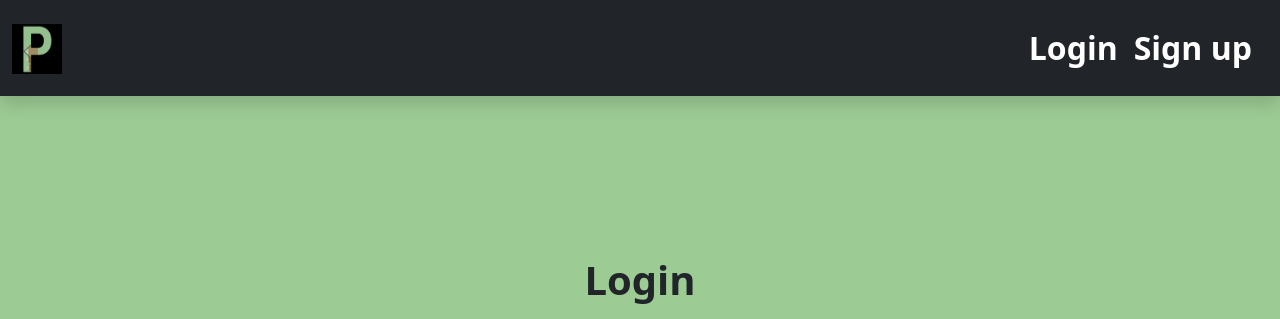
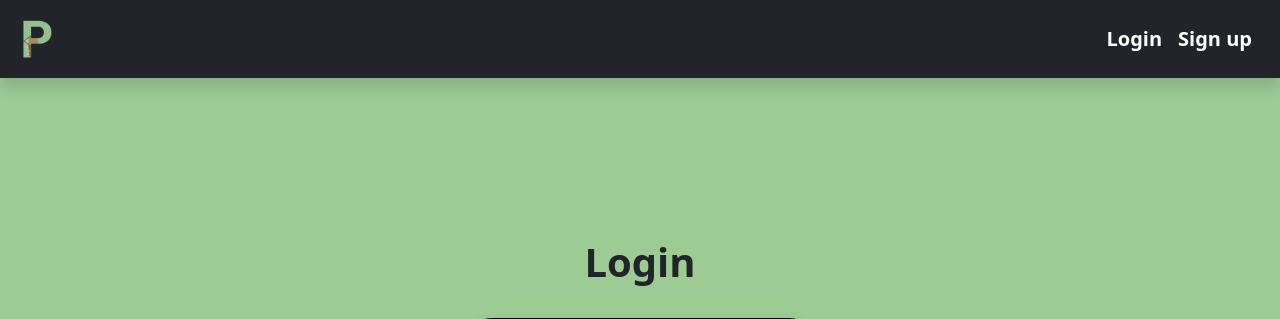
Before and after one commit to rushiljadia/Planify, a Flask app: page /login in a window 1280 px wide. Shown: the top 319 px of the page. Run offline with Flask 3, Linux system fonts and the light colour scheme; some libraries are stand-ins or nearby versions.

Commit message:
Header changes

```diff
--- a/app/templates/base.html
+++ b/app/templates/base.html
@@ -46,8 +46,7 @@
             src="/static/imgs/Planify_logo_no_background.png"
             alt="Logo"
             width="50"
-            height="50"
-            class="d-inline-block align-text-top bg-black"
+            height="40"
           />
           <!-- Planify -->
         </a>
@@ -58,12 +57,12 @@
         {% endif %} -->
         <div class="d-flex p-3">
           <a
-            class="nav-link d-flex text-white fw-semibold pe-2 fs-2"
+            class="nav-link d-flex text-white fw-semibold pe-2 fs-5"
             href="{{ url_for('auth.login') }}"
             >Login
           </a>
           <a
-            class="nav-link d-flex text-white fw-semibold ps-2 fs-2"
+            class="nav-link d-flex text-white fw-semibold ps-2 fs-5"
             href="{{ url_for('auth.sign_up') }}"
             >Sign up</a
           >
```
Also changed, not shown: app/templates/dashboard.html (+3 -4 lines).
